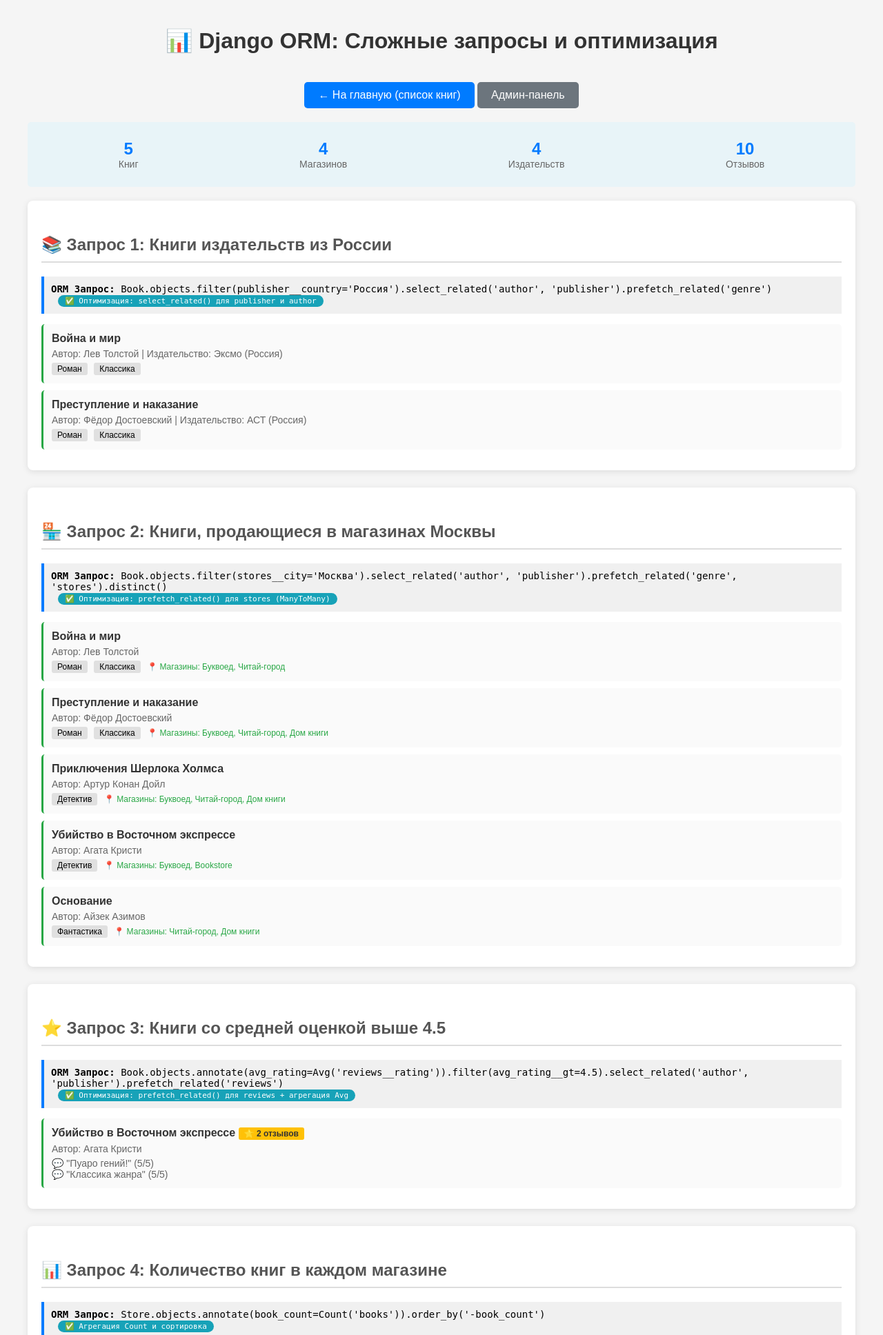
After one commit to Raa5ty/Book_Library, a Django app: page /search/ in a window 1280 px wide. The commit adds this page. Shown: the top 1936 px of the page at 69% size. Run offline with Django 5.2, Linux system fonts and the light colour scheme; data comes from the database, SQL or seed files in the repository; both versions use the stored data as it was after the commit.

Commit message:
Add Models, Views, Queries for task Pro.

```diff
--- a/books/urls.py
+++ b/books/urls.py
@@ -3,4 +3,5 @@ from . import views
 
 urlpatterns = [
     path('', views.books_list, name='books_list'),
+    path('search/', views.search_queries, name='search_queries'),
 ]
--- a/books/views.py
+++ b/books/views.py
@@ -1,6 +1,62 @@
 from django.shortcuts import render
-from .models import Book
+from django.db.models import Count, Avg, Q
+from .models import Book, Publisher, Store, Review
 
 def books_list(request):
-    books = Book.objects.all()
+    """Простой список всех книг с аннотацией среднего рейтинга"""
+    books = Book.objects.select_related('author', 'publisher').prefetch_related('genre', 'stores', 'reviews').annotate(
+        avg_rating=Avg('reviews__rating'),
+        reviews_count=Count('reviews')
+    )
     return render(request, 'books/books_list.html', {'books': books})
+
+def search_queries(request):
+    """Страница с выполнением всех сложных запросов из задания PRO"""
+
+    # Запрос 1: Книги, опубликованные издательствами из России
+    books_by_country = Book.objects.filter(
+        publisher__country='Россия'
+    ).select_related('author', 'publisher').prefetch_related('genre')
+
+    # Запрос 2: Книги, продающиеся в магазинах Москвы
+    books_in_moscow = Book.objects.filter(
+        stores__city='Москва'
+    ).select_related('author', 'publisher').prefetch_related('genre', 'stores').distinct()
+
+    # Запрос 3: Книги со средней оценкой выше 4.5
+    high_rated_books = Book.objects.annotate(
+        avg_rating=Avg('reviews__rating')
+    ).filter(
+        avg_rating__gt=4.5
+    ).select_related('author', 'publisher').prefetch_related('genre', 'reviews')
+
+    # Запрос 4: Количество книг в каждом магазине
+    stores_with_book_count = Store.objects.annotate(
+        book_count=Count('books')
+    ).order_by('-book_count')
+
+    # Запрос 5: Магазины, где продаются книги, изданные после 2010 года
+    stores_with_recent_books = Store.objects.filter(
+        books__published_date__year__gt=2010
+    ).annotate(
+        book_count=Count('books')
+    ).distinct().order_by('-book_count')
+
+    # Дополнительно: статистика для информации
+    stats = {
+        'total_books': Book.objects.count(),
+        'total_stores': Store.objects.count(),
+        'total_publishers': Publisher.objects.count(),
+        'total_reviews': Review.objects.count(),
+    }
+
+    context = {
+        'books_by_country': books_by_country,
+        'books_in_moscow': books_in_moscow,
+        'high_rated_books': high_rated_books,
+        'stores_with_book_count': stores_with_book_count,
+        'stores_with_recent_books': stores_with_recent_books,
+        'stats': stats,
+    }
+
+    return render(request, 'books/search_queries.html', context)
--- /dev/null
+++ b/templates/books/search_queries.html
@@ -0,0 +1,295 @@
+<!DOCTYPE html>
+<html lang="ru">
+<head>
+    <meta charset="UTF-8">
+    <title>Поисковые запросы - Библиотека</title>
+    <style>
+        body {
+            font-family: Arial, sans-serif;
+            margin: 40px;
+            background-color: #f5f5f5;
+        }
+        h1 {
+            color: #333;
+            text-align: center;
+        }
+        h2 {
+            color: #555;
+            border-bottom: 2px solid #ddd;
+            padding-bottom: 10px;
+            margin-top: 30px;
+        }
+        h3 {
+            color: #666;
+            margin: 15px 0 10px 0;
+        }
+        .stats {
+            background: #e8f4f8;
+            padding: 15px;
+            border-radius: 5px;
+            margin-bottom: 20px;
+            display: flex;
+            justify-content: space-around;
+            flex-wrap: wrap;
+        }
+        .stat-card {
+            text-align: center;
+            padding: 10px;
+        }
+        .stat-number {
+            font-size: 24px;
+            font-weight: bold;
+            color: #007bff;
+        }
+        .stat-label {
+            font-size: 14px;
+            color: #666;
+        }
+        .query-section {
+            background: white;
+            padding: 20px;
+            margin-bottom: 25px;
+            border-radius: 8px;
+            box-shadow: 0 2px 10px rgba(0,0,0,0.1);
+        }
+        .query-description {
+            background: #f0f0f0;
+            padding: 10px;
+            border-left: 4px solid #007bff;
+            margin-bottom: 15px;
+            font-family: monospace;
+            font-size: 14px;
+        }
+        .book-item {
+            background: #fafafa;
+            padding: 12px;
+            margin-bottom: 10px;
+            border-radius: 5px;
+            border-left: 3px solid #28a745;
+        }
+        .book-title {
+            font-weight: bold;
+            font-size: 16px;
+            color: #333;
+        }
+        .book-detail {
+            font-size: 14px;
+            color: #666;
+            margin-top: 5px;
+        }
+        .genre {
+            display: inline-block;
+            background: #e0e0e0;
+            padding: 2px 8px;
+            border-radius: 3px;
+            font-size: 12px;
+            margin-right: 5px;
+            margin-top: 5px;
+        }
+        .rating {
+            display: inline-block;
+            background: #ffc107;
+            padding: 2px 8px;
+            border-radius: 3px;
+            font-size: 12px;
+            font-weight: bold;
+        }
+        .store-item {
+            background: #fafafa;
+            padding: 10px;
+            margin-bottom: 8px;
+            border-radius: 5px;
+            display: flex;
+            justify-content: space-between;
+        }
+        .store-name {
+            font-weight: bold;
+        }
+        .book-count {
+            background: #28a745;
+            color: white;
+            padding: 2px 8px;
+            border-radius: 12px;
+            font-size: 12px;
+        }
+        .no-data {
+            color: #999;
+            font-style: italic;
+            padding: 10px;
+        }
+        .nav-link {
+            display: inline-block;
+            margin-top: 20px;
+            padding: 10px 20px;
+            background: #007bff;
+            color: white;
+            text-decoration: none;
+            border-radius: 5px;
+        }
+        .nav-link:hover {
+            background: #0056b3;
+        }
+        .optimization-badge {
+            display: inline-block;
+            background: #17a2b8;
+            color: white;
+            padding: 2px 10px;
+            border-radius: 15px;
+            font-size: 11px;
+            margin-left: 10px;
+        }
+    </style>
+</head>
+<body>
+    <h1>📊 Django ORM: Сложные запросы и оптимизация</h1>
+
+    <div style="text-align: center; margin-bottom: 20px;">
+        <a href="/" class="nav-link">← На главную (список книг)</a>
+        <a href="/admin/" class="nav-link" style="background: #6c757d;">Админ-панель</a>
+    </div>
+
+    <!-- Статистика -->
+    <div class="stats">
+        <div class="stat-card">
+            <div class="stat-number">{{ stats.total_books }}</div>
+            <div class="stat-label">Книг</div>
+        </div>
+        <div class="stat-card">
+            <div class="stat-number">{{ stats.total_stores }}</div>
+            <div class="stat-label">Магазинов</div>
+        </div>
+        <div class="stat-card">
+            <div class="stat-number">{{ stats.total_publishers }}</div>
+            <div class="stat-label">Издательств</div>
+        </div>
+        <div class="stat-card">
+            <div class="stat-number">{{ stats.total_reviews }}</div>
+            <div class="stat-label">Отзывов</div>
+        </div>
+    </div>
+
+    <!-- Запрос 1 -->
+    <div class="query-section">
+        <h2>📚 Запрос 1: Книги издательств из России</h2>
+        <div class="query-description">
+            <strong>ORM Запрос:</strong> Book.objects.filter(publisher__country='Россия').select_related('author', 'publisher').prefetch_related('genre')<br>
+            <span class="optimization-badge">✅ Оптимизация: select_related() для publisher и author</span>
+        </div>
+        {% for book in books_by_country %}
+            <div class="book-item">
+                <div class="book-title">{{ book.title }}</div>
+                <div class="book-detail">
+                    Автор: {{ book.author.name }} |
+                    Издательство: {{ book.publisher.name }} ({{ book.publisher.country }})
+                </div>
+                <div>
+                    {% for genre in book.genre.all %}
+                        <span class="genre">{{ genre.name }}</span>
+                    {% endfor %}
+                </div>
+            </div>
+        {% empty %}
+            <div class="no-data">Книги не найдены</div>
+        {% endfor %}
+    </div>
+
+    <!-- Запрос 2 -->
+    <div class="query-section">
+        <h2>🏪 Запрос 2: Книги, продающиеся в магазинах Москвы</h2>
+        <div class="query-description">
+            <strong>ORM Запрос:</strong> Book.objects.filter(stores__city='Москва').select_related('author', 'publisher').prefetch_related('genre', 'stores').distinct()<br>
+            <span class="optimization-badge">✅ Оптимизация: prefetch_related() для stores (ManyToMany)</span>
+        </div>
+        {% for book in books_in_moscow %}
+            <div class="book-item">
+                <div class="book-title">{{ book.title }}</div>
+                <div class="book-detail">Автор: {{ book.author.name }}</div>
+                <div>
+                    {% for genre in book.genre.all %}
+                        <span class="genre">{{ genre.name }}</span>
+                    {% endfor %}
+                    <span style="font-size: 12px; color: #28a745;">
+                        📍 Магазины:
+                        {% for store in book.stores.all|slice:":3" %}
+                            {{ store.name }}{% if not forloop.last %}, {% endif %}
+                        {% endfor %}
+                    </span>
+                </div>
+            </div>
+        {% empty %}
+            <div class="no-data">Книги не найдены</div>
+        {% endfor %}
+    </div>
+
+    <!-- Запрос 3 -->
+    <div class="query-section">
+        <h2>⭐ Запрос 3: Книги со средней оценкой выше 4.5</h2>
+        <div class="query-description">
+            <strong>ORM Запрос:</strong> Book.objects.annotate(avg_rating=Avg('reviews__rating')).filter(avg_rating__gt=4.5).select_related('author', 'publisher').prefetch_related('reviews')<br>
+            <span class="optimization-badge">✅ Оптимизация: prefetch_related() для reviews + агрегация Avg</span>
+        </div>
+        {% for book in high_rated_books %}
+            <div class="book-item">
+                <div class="book-title">
+                    {{ book.title }}
+                    {% with avg=book.reviews.all|dictsort:"rating" %}
+                        <span class="rating">⭐ {{ book.reviews.all|length }} отзывов</span>
+                    {% endwith %}
+                </div>
+                <div class="book-detail">Автор: {{ book.author.name }}</div>
+                <div class="book-detail">
+                    {% for review in book.reviews.all|slice:":2" %}
+                        💬 "{{ review.comment|truncatechars:50 }}" ({{ review.rating }}/5)<br>
+                    {% endfor %}
+                </div>
+            </div>
+        {% empty %}
+            <div class="no-data">Книги со средним рейтингом выше 4.5 не найдены</div>
+        {% endfor %}
+    </div>
+
+    <!-- Запрос 4 -->
+    <div class="query-section">
+        <h2>📊 Запрос 4: Количество книг в каждом магазине</h2>
+        <div class="query-description">
+            <strong>ORM Запрос:</strong> Store.objects.annotate(book_count=Count('books')).order_by('-book_count')<br>
+            <span class="optimization-badge">✅ Агрегация Count и сортировка</span>
+        </div>
+        {% for store in stores_with_book_count %}
+            <div class="store-item">
+                <span class="store-name">{{ store.name }}</span>
+                <span class="book-count">{{ store.book_count }} книг</span>
+            </div>
+        {% empty %}
+            <div class="no-data">Магазины не найдены</div>
+        {% endfor %}
+    </div>
+
+    <!-- Запрос 5 -->
+    <div class="query-section">
+        <h2>🕒 Запрос 5: Магазины с книгами после 2010 года (сортировка по количеству книг)</h2>
+        <div class="query-description">
+            <strong>ORM Запрос:</strong> Store.objects.filter(books__published_date__year__gt=2010).annotate(book_count=Count('books')).distinct().order_by('-book_count')<br>
+            <span class="optimization-badge">✅ Фильтрация по дате + агрегация + distinct()</span>
+        </div>
+        {% for store in stores_with_recent_books %}
+            <div class="store-item">
+                <span class="store-name">{{ store.name }} ({{ store.city }})</span>
+                <span class="book-count">📖 {{ store.book_count }} книг после 2010</span>
+            </div>
+        {% empty %}
+            <div class="no-data">Магазины не найдены</div>
+        {% endfor %}
+    </div>
+
+    <div style="text-align: center; margin-top: 30px; padding: 20px; background: #e9ecef; border-radius: 8px;">
+        <h3>🚀 Оптимизация запросов</h3>
+        <p>
+            ✅ <strong>select_related()</strong> - использован для ForeignKey (author, publisher) - сокращает количество запросов с N+1 до 1<br>
+            ✅ <strong>prefetch_related()</strong> - использован для ManyToMany (genre, stores) и обратных связей (reviews)<br>
+            ✅ <strong>annotate() + Count/Avg</strong> - для агрегации данных на уровне БД<br>
+            ✅ <strong>distinct()</strong> - для устранения дублей при ManyToMany фильтрации
+        </p>
+    </div>
+</body>
+</html>
```
Also changed, not shown: books/admin.py (+29 -6 lines), books/models.py (+53 -3 lines), templates/books/books_list.html (+60 -2 lines), README.md, books/migrations/0001_initial.py, db.sqlite3.
